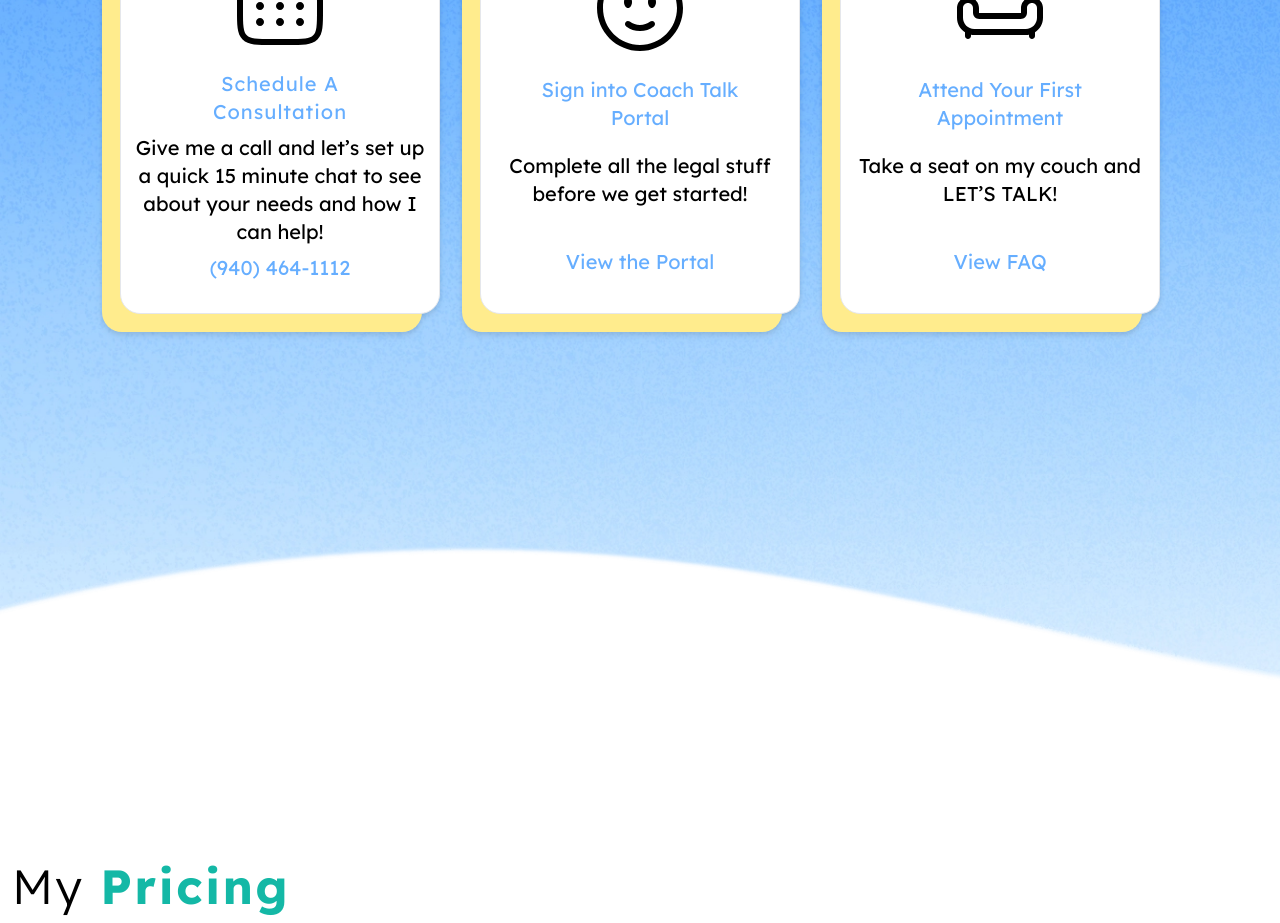
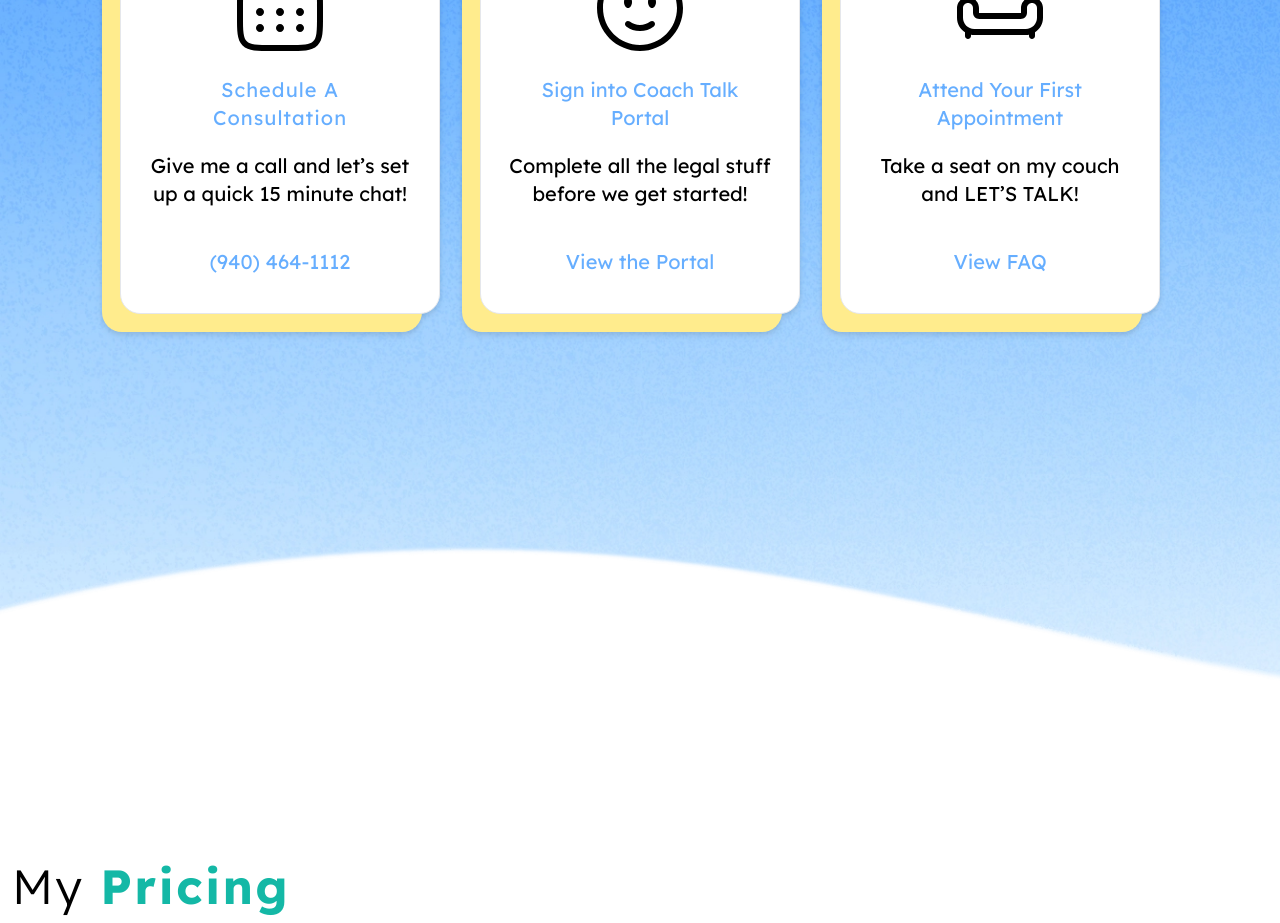
Before and after one commit to PWalis/alicia-counseling, a Next.js app: page / in a window 1280 px wide. Shown: the part 4960-5883 px from the top of the page. Built offline with nearby package versions, Linux system fonts and the light colour scheme.

Commit message:
changes to the process section

```diff
--- a/ui/process/Process.tsx
+++ b/ui/process/Process.tsx
@@ -90,11 +90,10 @@ export function Process() {
             <p className="text-xl text-[#66aeff] tracking-wider text-center px-10 pt-5">
               Schedule A Consultation
             </p>
-            <p className="text-center text-xl pt-2">
-              Give me a call and let’s set up a quick 15 minute chat to see
-              about your needs and how I can help!
+            <p className="text-center text-xl pt-5 px-3">
+              Give me a call and let’s set up a quick 15 minute chat!
             </p>
-            <a href="tel:9404641112" className="pt-2 text-xl text-[#66aeff] hover:text-[#b3d6ff] select-text z-10">
+            <a href="tel:9404641112" className="pt-10 text-xl text-[#66aeff] hover:text-[#b3d6ff] select-text z-10">
               {"(940) 464-1112"}
             </a>
           </div>
@@ -133,7 +132,7 @@ export function Process() {
             <p className="text-xl text-[#66aeff] text-center pt-5 px-10">
               Sign into Coach Talk Portal
             </p>
-            <p className="px-2 text-center text-xl pt-5">
+            <p className="px-3 text-center text-xl pt-5">
               Complete all the legal stuff before we get started!
             </p>
             <a href="" target="_blank" className="pt-10 text-xl hover:text-[#b3d6ff] text-[#66aeff]">View the Portal</a>
@@ -165,7 +164,7 @@ export function Process() {
             <p className="text-xl text-[#66aeff] text-center pt-5 px-10">
               Attend Your First Appointment
             </p>
-            <p className="px-2 text-center text-xl pt-5">
+            <p className="px-3 text-center text-xl pt-5">
               Take a seat on my couch and LET’S TALK!
             </p>
             <a
```
